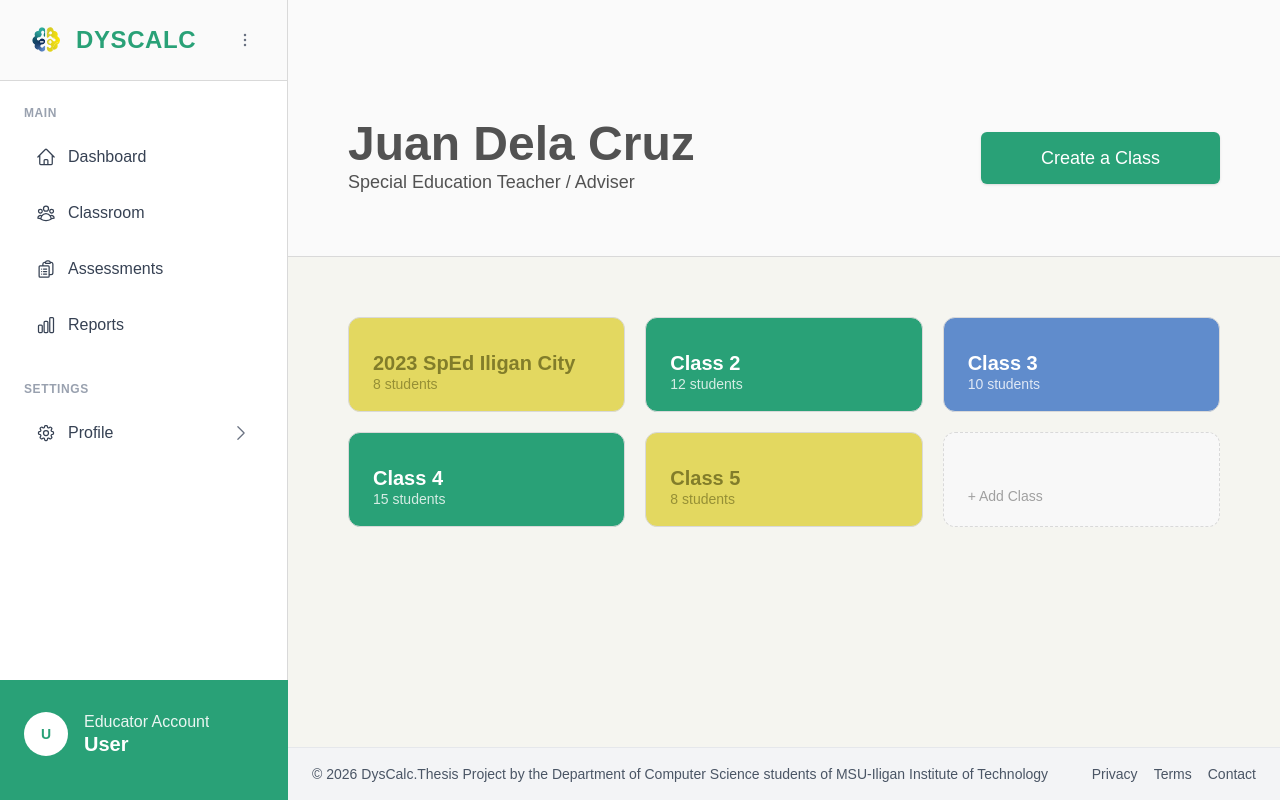
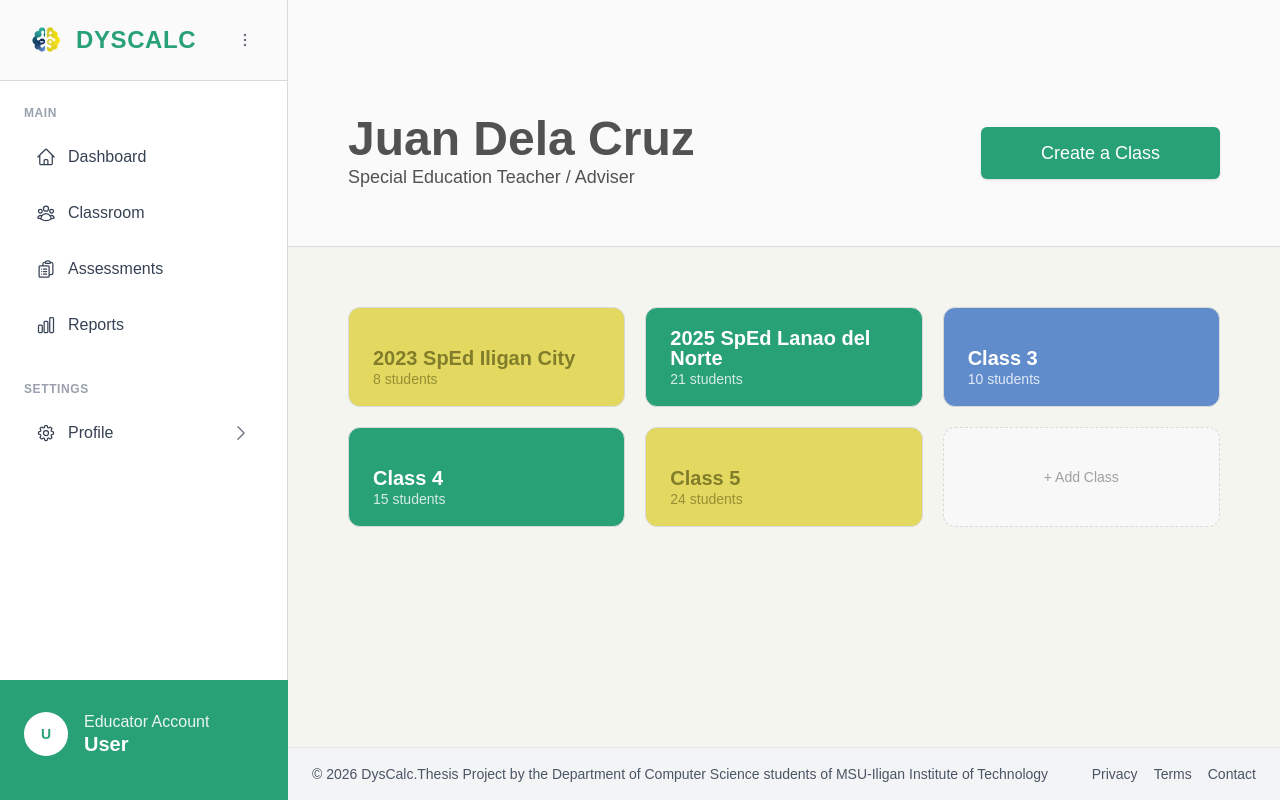
Before and after one commit to DysCalc/DysCalc-App-Frontend, a Next.js app: page /educator/classroom in a window 1280 px wide. Built offline with nearby package versions, Linux system fonts and the light colour scheme; no server answers; a web font is replaced by a local one.

Commit message:
Updated buttons behavior and console logs in clicks, designed also the classroom details in dictionary format for more easier tracking.

```diff
--- a/app/educator/classroom/page.tsx
+++ b/app/educator/classroom/page.tsx
@@ -1,37 +1,79 @@
+"use client";
+
+import { useState } from "react";
 import ClassCard from "@/components/educator/ClassCard";
 
+type ClassItem = {
+  title: string;
+  students: number;
+  variant: "yellow" | "green" | "blue" | "gray";
+};
+
+const MAX_CLASSES = 6;
 
 export default function EducatorClassroom() {
+  const [classes, setClasses] = useState<ClassItem[]>([
+    { title: "2023 SpEd Iligan City", students: 8, variant: "yellow" },
+    { title: "2025 SpEd Lanao del Norte", students: 21, variant: "green" },
+    { title: "Class 3", students: 10, variant: "blue" },
+    { title: "Class 4", students: 15, variant: "green" },
+    { title: "Class 5", students: 24, variant: "yellow" },
+  ]);
+
+  const handleAddClass = () => {
+    if (classes.length >= MAX_CLASSES) return;
+
+    const newClass: ClassItem = {
+      title: `New Class ${classes.length + 1}`,
+      students: 0,
+      variant: "gray",
+    };
+
+    setClasses([...classes, newClass]);
+  };
+
   return (
     <div className="flex h-full w-full flex-col items-center">
-        <div className="flex h-full w-full flex-2 bg-neutral-50 justify-end items-center pt-15 border-b border-[#D9D9D9]">
-
-            <div className="flex flex-col flex-1 items-start bg-neutral-50 px-15 gap-0">
-                <div className="text-neutral-600 text-5xl font-semibold">
+      <div className="flex h-full w-full flex-2 items-center justify-end border-b border-[#D9D9D9] bg-neutral-50 pt-15">
+        <div className="flex flex-1 flex-col items-start gap-0 bg-neutral-50 px-15">
+          <div className="text-5xl font-semibold text-neutral-600">
             Juan Dela Cruz
           </div>
 
-                <div className="flex-1 text-neutral-600 text-lg font-light">
+          <div className="flex-1 text-lg font-light text-neutral-600">
             Special Education Teacher / Adviser
           </div>
         </div>
 
-            <div className="flex flex-col flex-1 align-center items-end bg-neutral-10 px-15">
-                <button className="inline-flex items-center justify-center rounded-md bg-[#29A177] px-15 py-3 text-lg font-medium text-white shadow-sm transition duration-200 hover:bg-[#018255] hover:shadow-md active:scale-95">
+        <div className="flex flex-1 flex-col items-end bg-neutral-10 px-15">
+          <button
+            onClick={handleAddClass}
+            className="inline-flex items-center justify-center rounded-md bg-[#29A177] px-15 py-3 text-lg font-medium text-white shadow-sm transition duration-200 hover:bg-[#018255] hover:shadow-md active:scale-95"
+          >
             Create a Class
           </button>
         </div>
       </div>
 
+      <div className="flex h-full w-full flex-5 gap-3">
+        <div className="grid h-full w-full grid-cols-3 grid-rows-2 gap-5 p-15 pb-55">
+          {classes.map((cls, index) => (
+            <ClassCard
+              key={index}
+              title={cls.title}
+              students={cls.students}
+              variant={cls.variant}
+              onClick={() => console.log(`${cls.title} clicked`)}
+              onMenuClick={() => console.log(`${cls.title} menu clicked`)}
+            />
+          ))}
 
-        <div className="flex w-full h-full flex-5 gap-3">
-            <div className="grid w-full h-full grid-cols-3 grid-rows-2 gap-5 p-15 pb-55">
-                <ClassCard title="2023 SpEd Iligan City" students={8} variant="yellow"/>
-                <ClassCard title="Class 2" students={12} variant="green"/>
-                <ClassCard title="Class 3" students={10} variant="blue"/>
-                <ClassCard title="Class 4" students={15} variant="green"/>
-                <ClassCard title="Class 5" students={8} variant="yellow"/>
-                <ClassCard variant="empty" />
+          {classes.length < MAX_CLASSES && (
+            <ClassCard
+              variant="empty"
+              onClick={handleAddClass}
+            />
+          )}
         </div>
       </div>
     </div>
--- a/components/educator/ClassCard.tsx
+++ b/components/educator/ClassCard.tsx
@@ -1,4 +1,114 @@
+// "use client";
+// import { EllipsisVerticalIcon } from "@heroicons/react/24/outline";
+
+// type ClassCardProps = {
+//   title?: string;
+//   students?: number;
+//   variant?: "green" | "blue" | "gray" | "yellow" | "empty";
+//   onClick?: () => void;
+//   className?: string;
+// };
+
+// const variantStyles = {
+//   yellow: {
+//     bg: "bg-[#E3d860]",
+//     text: "text-[#827D2A]",
+//     sub: "text-[#827D2A]/80",
+//     border: "border border-[#D9D9D9]",
+//   },
+//   green: {
+//     bg: "bg-[#29A177]",
+//     text: "text-white",
+//     sub: "text-white/80",
+//     border: "border border-[#D9D9D9]",
+//   },
+//   blue: {
+//     bg: "bg-[#608CCC]",
+//     text: "text-white",
+//     sub: "text-white/80",
+//     border: "border border-[#D9D9D9]",
+//   },
+//   gray: {
+//     bg: "bg-[#F5F5F5]",
+//     text: "text-[#6C6C6C]",
+//     sub: "text-[#6C6C6C]/80",
+//     border: "border border-[#D9D9D9]",
+//   },
+//   empty: {
+//     bg: "bg-[#F8F8F8]",
+//     text: "text-[#A0A0A0]",
+//     sub: "text-[#A0A0A0]",
+//     border: "border border-dashed border-[#D9D9D9]",
+//   },
+// };
+
+// export default function ClassCard({
+//   title,
+//   students,
+//   variant = "green",
+//   onClick,
+//   className = "",
+// }: ClassCardProps) {
+//   const styles = variantStyles[variant];
+
+//   return (
+//     <div
+//       onClick={onClick}
+//       className={`
+//         group relative
+//         flex flex-col items-start justify-end
+//         rounded-xl px-6 py-5 text-left
+//         transition-all duration-200 cursor-pointer
+//         ${styles.bg} ${styles.border}
+//         ${variant !== "empty" ? "hover:shadow-md hover:scale-[1.02] active:scale-[0.98]" : ""}
+//         ${variant === "empty" ? "items-center justify-center" : "w-full"}
+//         ${className}
+//       `}
+//     >
+//       {variant !== "empty" && (
+//         <div
+//           className="
+//             absolute top-3 right-3
+//             opacity-0 scale-90
+//             transition-all duration-200
+//             group-hover:opacity-100 group-hover:scale-100
+//           "
+//         >
+//           <button
+//             type="button"
+//             onClick={(e) => {
+//               e.stopPropagation();
+//               console.log("Open menu");
+//             }}
+//             className="rounded-md p-1 hover:bg-black/10"
+//           >
+//             <EllipsisVerticalIcon className="h-5 w-5 text-white/80 hover:text-white" />
+//           </button>
+//         </div>
+//       )}
+
+//       {variant === "empty" ? (
+//         <span className="text-sm font-medium text-[#A0A0A0]">
+//           + Add Class
+//         </span>
+//       ) : (
+//         <>
+//           <span className={`text-xl font-semibold leading-none ${styles.text}`}>
+//             {title}
+//           </span>
+
+//           <span className={`mt-1 text-sm leading-none ${styles.sub}`}>
+//             {students} {students === 1 ? "student" : "students"}
+//           </span>
+//         </>
+//       )}
+//     </div>
+//   );
+// }
+
+
 "use client";
+
 import { EllipsisVerticalIcon } from "@heroicons/react/24/outline";
 
 type ClassCardProps = {
@@ -6,6 +116,7 @@ type ClassCardProps = {
   students?: number;
   variant?: "green" | "blue" | "gray" | "yellow" | "empty";
   onClick?: () => void;
+  onMenuClick?: () => void;
   className?: string;
 };
 
@@ -15,30 +126,40 @@ const variantStyles = {
     text: "text-[#827D2A]",
     sub: "text-[#827D2A]/80",
     border: "border border-[#D9D9D9]",
+    icon: "text-[#827D2A]/80 hover:text-[#827D2A]",
+    hover: "hover:shadow-md hover:scale-[1.02] active:scale-[0.98]",
   },
   green: {
     bg: "bg-[#29A177]",
     text: "text-white",
     sub: "text-white/80",
     border: "border border-[#D9D9D9]",
+    icon: "text-white/80 hover:text-white",
+    hover: "hover:shadow-md hover:scale-[1.02] active:scale-[0.98]",
   },
   blue: {
     bg: "bg-[#608CCC]",
     text: "text-white",
     sub: "text-white/80",
     border: "border border-[#D9D9D9]",
+    icon: "text-white/80 hover:text-white",
+    hover: "hover:shadow-md hover:scale-[1.02] active:scale-[0.98]",
   },
   gray: {
-    bg: "bg-[#F5F5F5]",
-    text: "text-[#6C6C6C]",
-    sub: "text-[#6C6C6C]/80",
+    bg: "bg-[#6C6C6C]",
+    text: "text-white",
+    sub: "text-white/80",
     border: "border border-[#D9D9D9]",
+    icon: "text-white/80 hover:text-white",
+    hover: "hover:shadow-md hover:scale-[1.02] active:scale-[0.98]",
   },
   empty: {
     bg: "bg-[#F8F8F8]",
     text: "text-[#A0A0A0]",
     sub: "text-[#A0A0A0]",
     border: "border border-dashed border-[#D9D9D9]",
+    icon: "text-[#A0A0A0]",
+    hover: "",
   },
 };
 
@@ -47,47 +168,49 @@ export default function ClassCard({
   students,
   variant = "green",
   onClick,
+  onMenuClick,
   className = "",
 }: ClassCardProps) {
   const styles = variantStyles[variant];
 
   return (
-    <button
+    <div
+      role="button"
+      tabIndex={0}
       onClick={onClick}
+      onKeyDown={(e) => {
+        if (e.key === "Enter" || e.key === " ") {
+          e.preventDefault();
+          onClick?.();
+        }
+      }}
       className={`
-        group relative
-        flex flex-col items-start justify-end
-        rounded-xl px-6 py-5 text-left
-        transition-all duration-200
-        ${styles.bg} ${styles.border}
-        ${variant !== "empty" ? "hover:shadow-md hover:scale-[1.02] active:scale-[0.98]" : ""}
-        ${variant === "empty" ? "items-center justify-center" : "w-full"}
+        group relative flex flex-col rounded-xl px-6 py-5 text-left transition-all duration-200
+        ${styles.bg} ${styles.border} ${styles.hover}
+        ${variant === "empty" ? "items-center justify-center" : "w-full items-start justify-end"}
+        ${onClick ? "cursor-pointer" : ""}
         ${className}
       `}
     >
-      {/* Ellipsis (top-right) */}
       {variant !== "empty" && (
-        <div
+        <button
+          type="button"
+          onClick={(e) => {
+            e.stopPropagation();
+            onMenuClick?.();
+          }}
           className="
-            absolute top-3 right-3
-            opacity-0 scale-90
-            transition-all duration-200
+            absolute top-3 right-3 rounded-md p-1
+            opacity-0 scale-90 transition-all duration-200
             group-hover:opacity-100 group-hover:scale-100
+            hover:bg-black/10
           "
+          aria-label="Open class menu"
         >
-          <button
-            onClick={(e) => {
-              e.stopPropagation(); // prevent triggering card click
-              console.log("Open menu");
-            }}
-            className="rounded-md p-1 hover:bg-black/10"
-          >
-            <EllipsisVerticalIcon className="h-5 w-5 text-white/80 hover:text-white" />
-          </button>
-        </div>
+          <EllipsisVerticalIcon className={`h-5 w-5 ${styles.icon}`} />
+        </button>
       )}
 
-      {/* Content */}
       {variant === "empty" ? (
         <span className="text-sm font-medium text-[#A0A0A0]">
           + Add Class
@@ -103,6 +226,6 @@ export default function ClassCard({
           </span>
         </>
       )}
-    </button>
+    </div>
   );
 }
```
Lines whose indentation alone changed are shown as unchanged.
